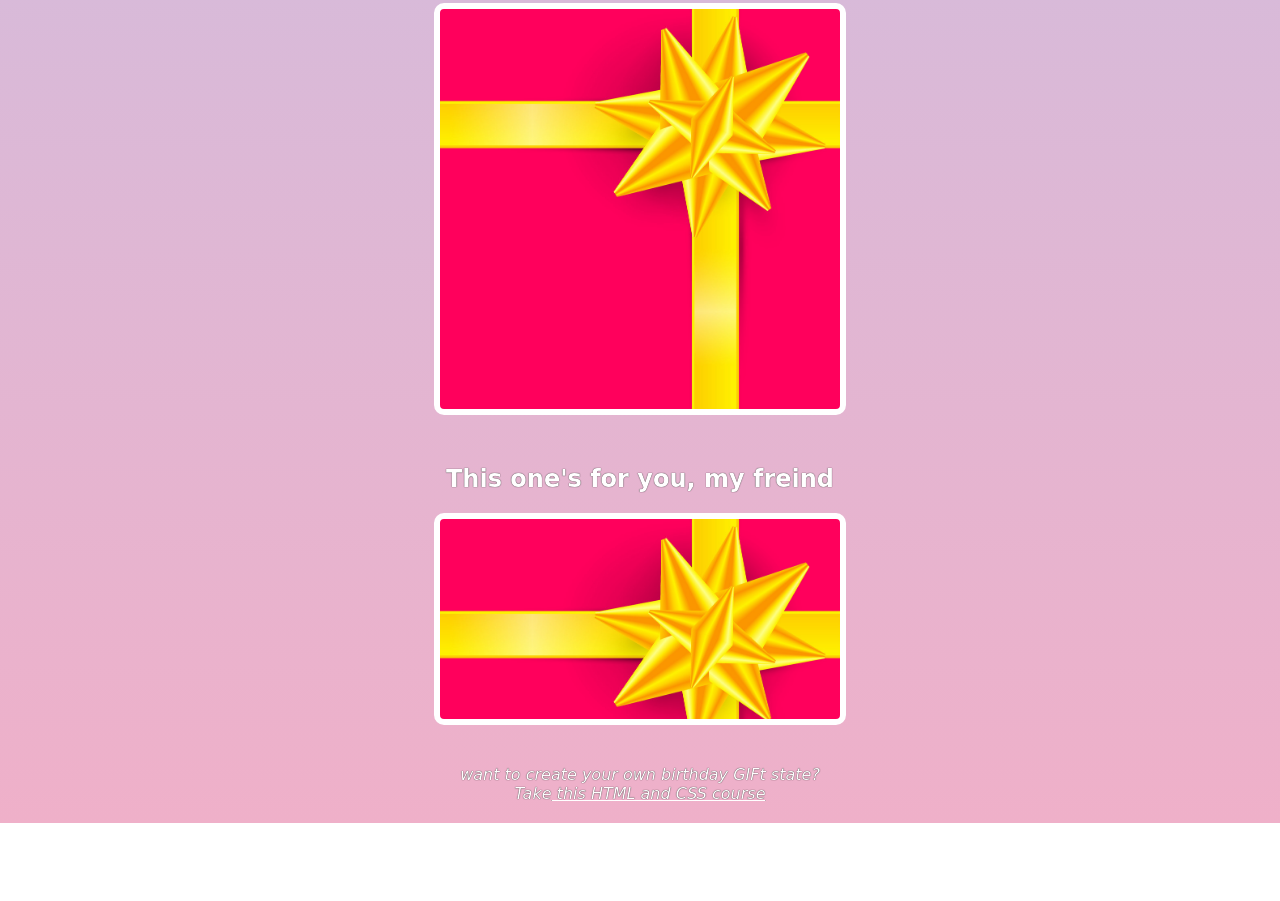
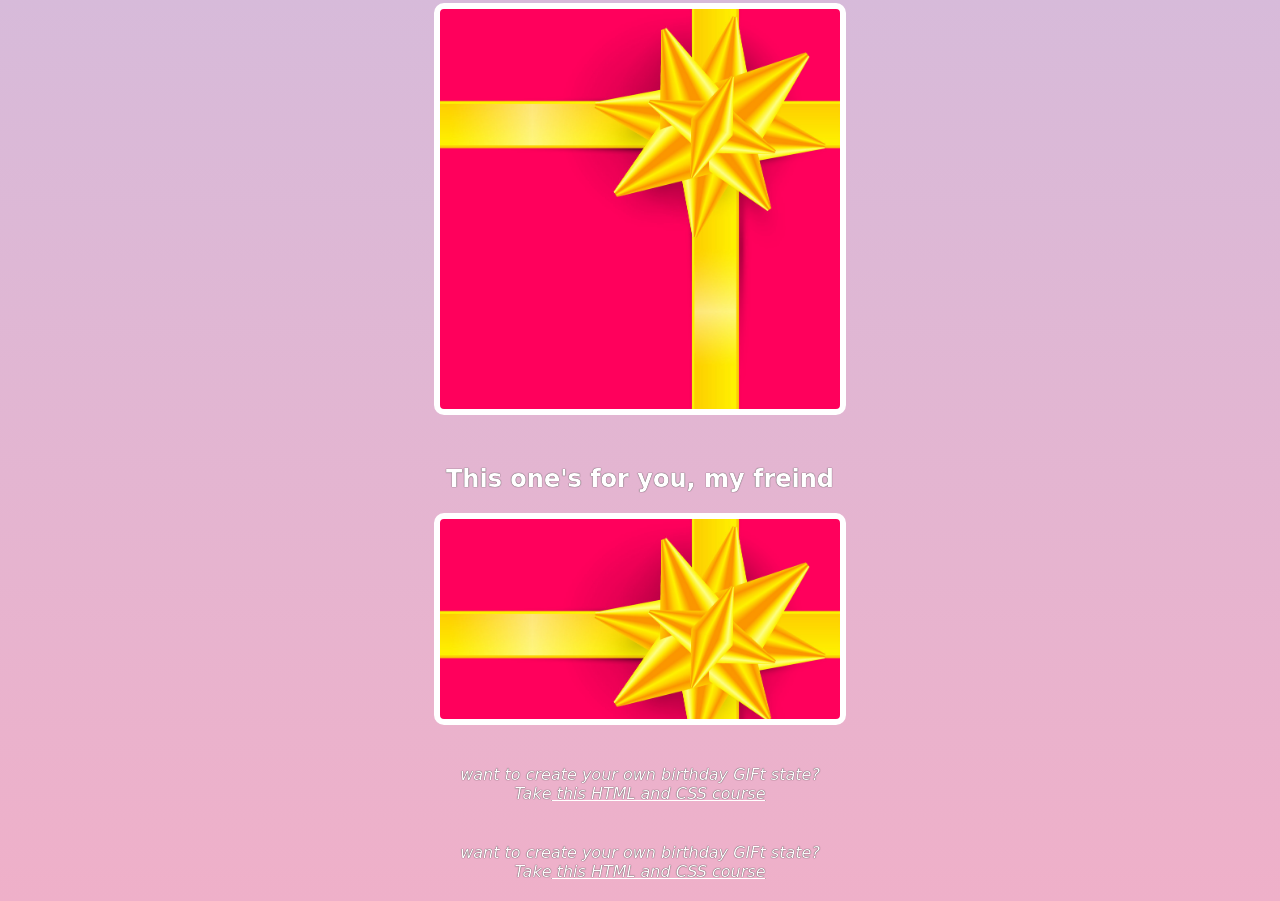
Before and after one commit to seyyednavid/Birthday-Gifts-Site, a plain HTML site: page index.html in a window 1280 px wide. Shown: the part 1979-2880 px from the top of the page. Before the commit the page ends 2802 px from the top, so only its background shows below. Drawn offline with Linux system fonts and the light colour scheme; a web font is replaced by a local one.

Commit message:
add some text

```diff
--- a/index.html
+++ b/index.html
@@ -41,5 +41,13 @@
 
     <p id="footer">want to create your own birthday GIFt state? Take<a href="http://scrimba.com/learn/htmlandcss" target="_blank"> this HTML and CSS course </a></p>
 
-</body>
+    <p id="footer">
+      want to create your own birthday GIFt state? Take<a
+        href="http://scrimba.com/learn/htmlandcss"
+        target="_blank"
+      >
+        this HTML and CSS course
+      </a>
+    </p>
+  </body>
 </html>
```
